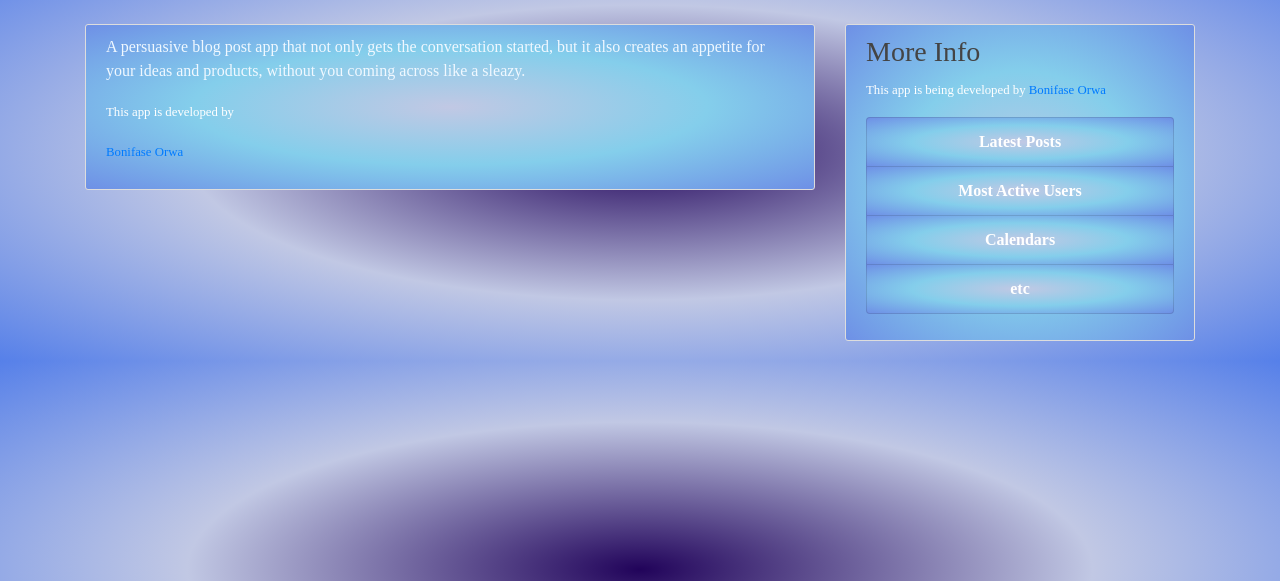
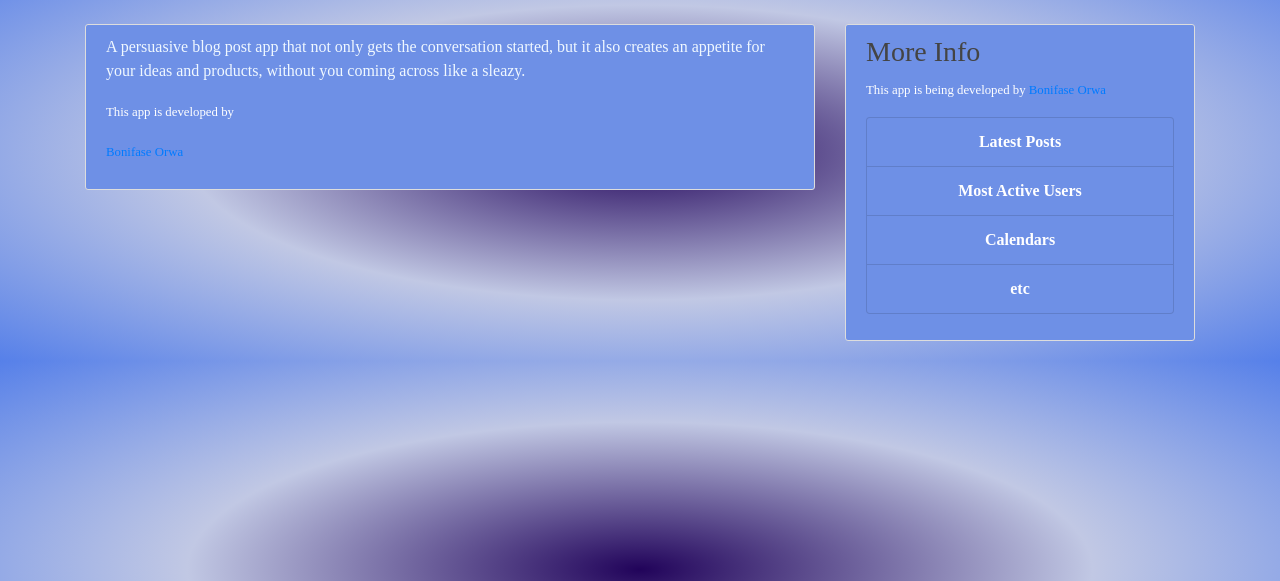
Before and after one commit to Bonifase/BlogPost, a Flask app: page /about in a window 1280 px wide. Shown: the part 56-637 px from the top of the page. Run offline with Flask 2, Linux system fonts and the light colour scheme; some libraries are stand-ins or nearby versions.

Commit message:
rework colours

```diff
--- a/blogpost/static/main.css
+++ b/blogpost/static/main.css
@@ -31,7 +31,7 @@ h6 {
 }
 
 .content-section {
-	background: radial-gradient(#c1c8e4, #84ceeb, #6e90e6);
+	background: #6e90e6;
 	color: aliceblue;
 	padding: 10px 20px;
 	border: 1px solid #dddddd;
@@ -98,7 +98,7 @@ a.article-title:hover {
 }
 
 #latest-posts {
-	background: radial-gradient(#c1c8e4, #84ceeb, #6e90e6);
+	background: #6e90e6;
 	color: white;
 	text-align: center;
 	text-decoration: none;
```
